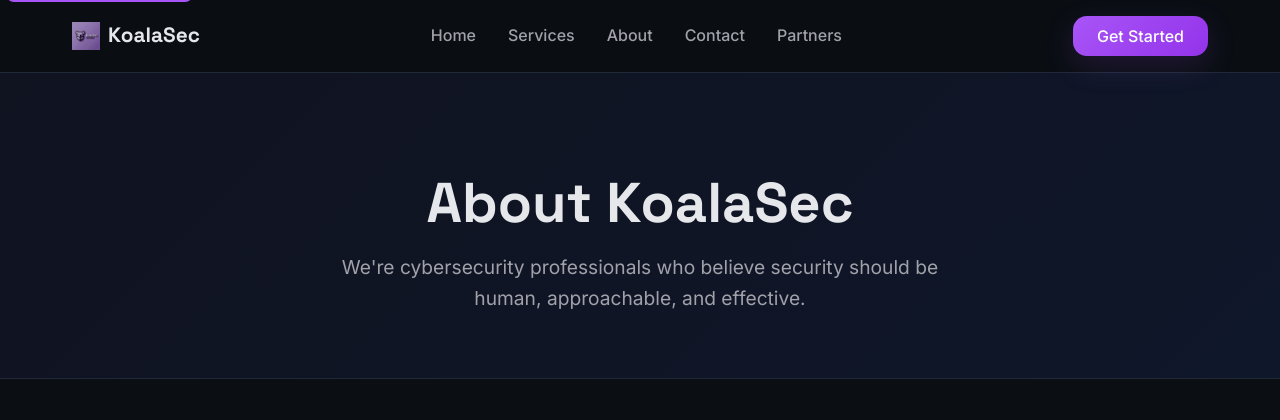
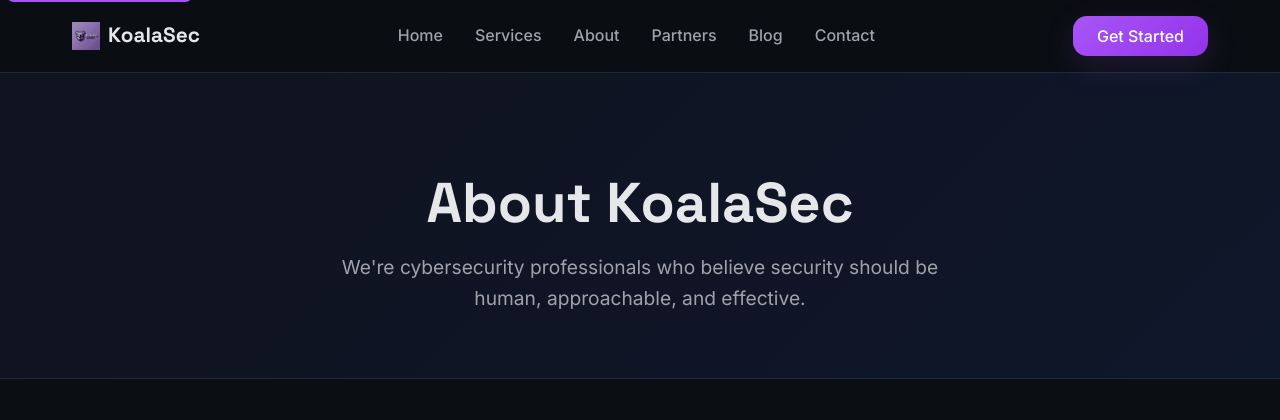
Before and after one commit to alihussainzada/koalasec-site, a Flask app: page /about in a window 1280 px wide. Shown: the top 420 px of the page. Run offline with Flask 3, Linux system fonts and the light colour scheme.

Commit message:
new updates

```diff
--- a/app.py
+++ b/app.py
@@ -9,12 +9,6 @@
 1. pip install -r requirements.txt
 2. python app.py
 3. Visit http://127.0.0.1:5000
-
-Adding Blog Posts:
-- Create markdown files in /blog folder
-- Format: yyyy-mm-dd-title.md
-- First H1 becomes the title
-- Optional frontmatter for metadata
 """
 
 import os
@@ -113,7 +107,7 @@
 
 @app.route('/blog')
 def blog_redirect():
-    return redirect("https://blog.koalasec.co")
+    return redirect("https://blog.koalasec.co", code=302)
 
 @app.route('/about')
 def about():
--- a/templates/base.html
+++ b/templates/base.html
@@ -7,7 +7,7 @@
     <meta charset="UTF-8">
     <meta name="viewport" content="width=device-width, initial-scale=1.0">
     <meta name="description" content="{{ page_description }}">
-    <meta name="keywords" content="cybersecurity, penetration testing, application security, incident response, security training">
+    <meta name="keywords" content="cybersecurity, penetration testing, application security, security training">
     <meta name="author" content="KoalaSec">
 
     <!-- Open Graph / Facebook -->
--- a/templates/components/navbar.html
+++ b/templates/components/navbar.html
@@ -12,8 +12,9 @@
                 <a href="{{ url_for('home') }}" class="nav-link" role="menuitem">Home</a>
                 <a href="{{ url_for('services') }}" class="nav-link" role="menuitem">Services</a>
                 <a href="{{ url_for('about') }}" class="nav-link" role="menuitem">About</a>
+                <a href="{{ url_for('partners') }}" class="nav-link" role="menuitem">Partners</a>
+                <a href="{{ url_for('blog_redirect') }}" class="nav-link" role="menuitem">Blog</a>
                 <a href="{{ url_for('contact') }}" class="nav-link" role="menuitem">Contact</a>
-                <a href="{{ url_for('partners') }}" class="nav-link" role="menuitem">Partners</a>
             </div>
 
             <!-- CTA Button -->
@@ -36,7 +37,7 @@
                 <a href="{{ url_for('services') }}" class="mobile-nav-link">Services</a>
                 <a href="{{ url_for('about') }}" class="mobile-nav-link">About</a>
                 <a href="{{ url_for('partners') }}" class="mobile-nav-link">Partners</a>
-                <a href="{{ url_for('blog') }}" class="mobile-nav-link">Blog</a>
+                <a href="{{ url_for('blog_redirect') }}" class="mobile-nav-link">Blog</a>
                 <a href="{{ url_for('contact') }}" class="mobile-nav-link">Contact</a>
                 <div class="mobile-cta">
                     <a href="{{ url_for('contact') }}" class="btn btn-primary btn-full">Get Started</a>
--- a/templates/humans.txt
+++ b/templates/humans.txt
@@ -2,7 +2,6 @@
     Founder: Alex Johnson
     Senior Security Engineer: Sarah Martinez
     Incident Response Specialist: David Chen
-    Security Training Lead: Lisa Wang
 
 /* SITE */
     Last update: 2024
```
